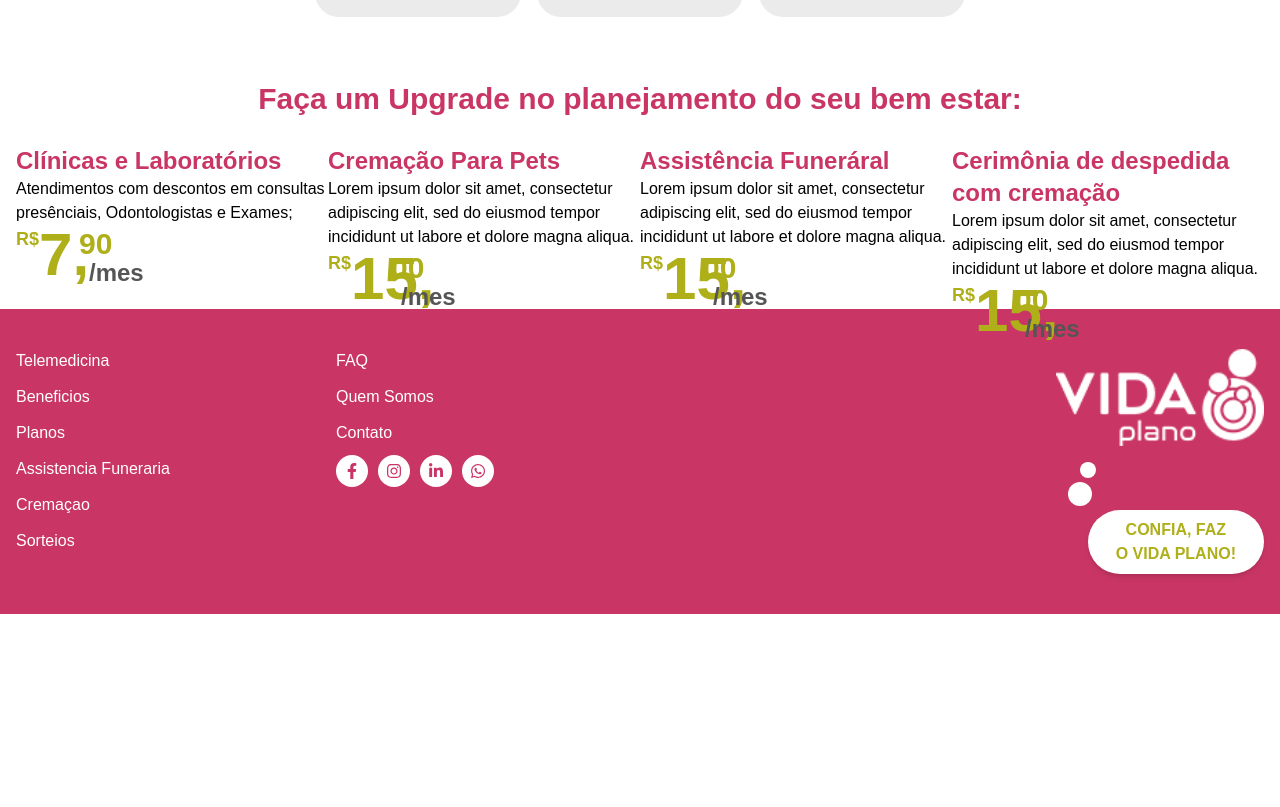
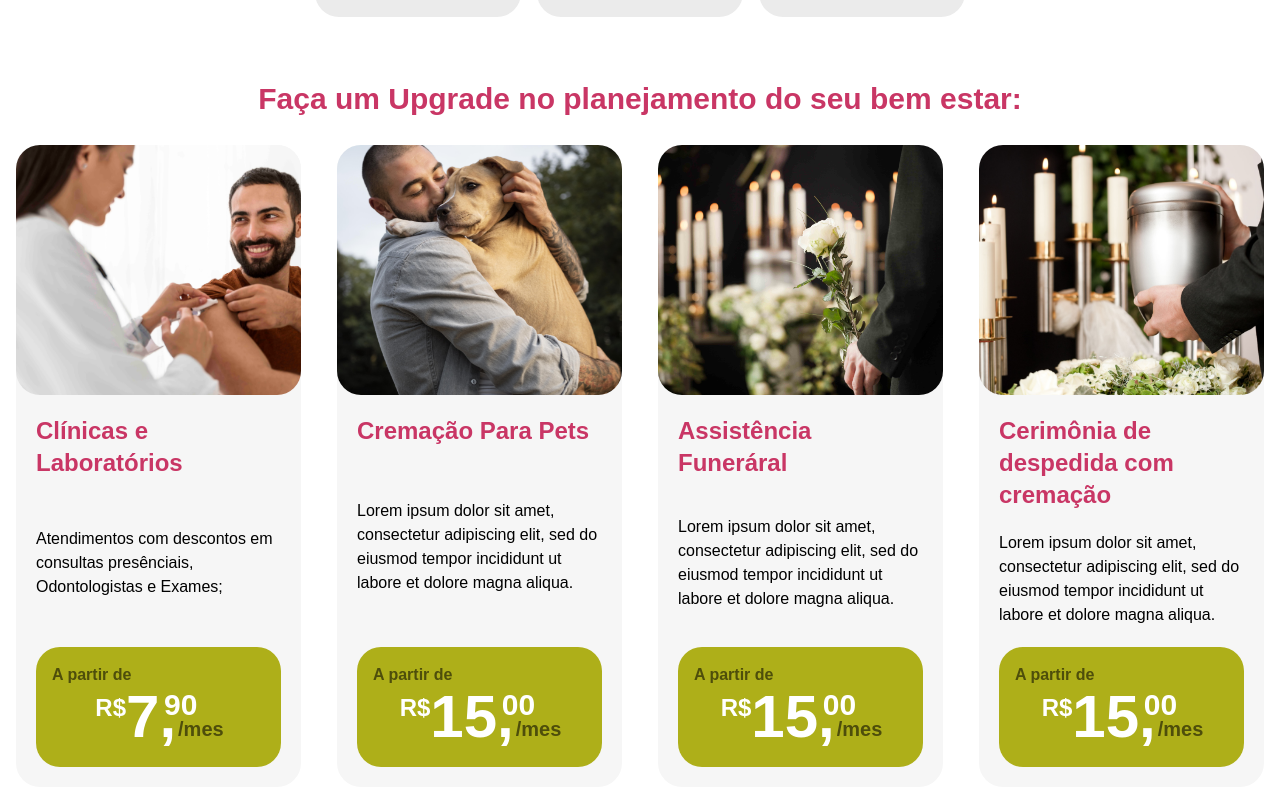
Before and after one commit to disabela-maria20/next-vida-plano-app, a Next.js app: page / in a window 1280 px wide. Shown: the part 4973-5780 px from the top of the page. Before the commit the page ends 5587 px from the top, so only its background shows below. Built offline with nearby package versions, Linux system fonts and the light colour scheme; a web font is replaced by a local one.

Commit message:
feat: add nova sessão

```diff
--- a/texts/index.json
+++ b/texts/index.json
@@ -246,7 +246,7 @@
     "cardPlanejamento": [
       {
         "id": 1,
-        "img": "",
+        "img": "./img/paciente-sorridente-olhando-para-medica.jpg",
         "titulo": "Clínicas e Laboratórios",
         "texto1": "Atendimentos com descontos em consultas presênciais, Odontologistas e Exames;",
         "texto2": "A partir de",
@@ -256,7 +256,7 @@
       },
       {
         "id": 2,
-        "img": "",
+        "img": "./img/homem-abracando-seu-pitbull-amigavel.jpg",
         "titulo": "Cremação Para Pets",
         "texto1": "Lorem ipsum dolor sit amet, consectetur adipiscing elit, sed do eiusmod tempor incididunt ut labore et dolore magna aliqua.",
         "texto2": "A partir de",
@@ -266,7 +266,7 @@
       },
       {
         "id": 3,
-        "img": "",
+        "img": "./img/mulher-segurando-flor-branca-no-funeral.jpg",
         "titulo": "Assistência Funeráral",
         "texto1": "Lorem ipsum dolor sit amet, consectetur adipiscing elit, sed do eiusmod tempor incididunt ut labore et dolore magna aliqua. ",
         "texto2": "A partir de",
@@ -276,7 +276,7 @@
       },
       {
         "id": 4,
-        "img": "",
+        "img": "./img/homem-tomando-urna-funeraria-com-velas-e-flores.jpg",
         "titulo": "Cerimônia de despedida com cremação",
         "texto1": "Lorem ipsum dolor sit amet, consectetur adipiscing elit, sed do eiusmod tempor incididunt ut labore et dolore magna aliqua.",
         "texto2": "A partir de",
--- a/views/home/index.tsx
+++ b/views/home/index.tsx
@@ -431,28 +431,50 @@ const Home = () => {
         </div>
       </section>
       {/* Planejamento */}
-      <section>
+      <section className="mb-9 md:mb-16">
         <div className="container m-auto px-4">
           <h2 className="text-pink font-bold text-3xl text-center mb-7">
             {text.planejamento.titulo1}
           </h2>
-          <div className="grid md:grid-cols-2 xl:grid-cols-4">
+          <div className="grid lg:grid-cols-4 gap-9 items-stretch">
             {text.planejamento.cardPlanejamento.map((data) => (
-              <div key={data.id} className="relative">
-                <img src={data.img} alt="" />
-                <h3 className="text-2xl text-pink font-bold">{data.titulo}</h3>
-                <p>{data.texto1}</p>
-                <div className="text-cold-green font-bold ">
-                  <span className="text-lg">R$</span>
-                  <span className="relative">
-                    <span className="text-6xl absolute">{data.valor},</span>
-                    <span className="absolute text-3xl top-[-5px] left-[40px]">
-                      {data.centavos}
-                    </span>
-                    <span className="text-[#555555] text-2xl absolute bottom-0 top-[26px] left-[50px]">
-                      {data.mes}
-                    </span>
-                  </span>
+              <div
+                key={data.id}
+                className="relative rounded-3xl h-full bg-[#f6f6f6] flex flex-col"
+              >
+                <img
+                  src={data.img}
+                  className="rounded-3xl h-[250px] w-full object-cover"
+                  alt=""
+                />
+
+                {/* Área interna que empurra o rodapé para o fim */}
+                <div className="p-5 flex flex-col justify-between items-center lg:items-start flex-1 gap-5">
+                  <div>
+                    <h3 className="text-2xl text-pink font-bold">
+                      {data.titulo}
+                    </h3>
+                  </div>
+                  <div>
+                    <p>{data.texto1}</p>
+                  </div>
+                  <div className="bg-cold-green font-bold relative lg:w-full lg:max-w-[100%] rounded-3xl max-w-[200px] p-4 h-[120]">
+                    <p className="text-[#4e4e0b]">{data.texto2}</p>
+                    <div className="flex justify-center">
+                      <span className="text-2xl text-white relative top-[5px]">
+                        R$
+                      </span>
+                      <span className="text-6xl block text-white">
+                        {data.valor},
+                      </span>
+                      <span className="text-white text-3xl relative -left-3">
+                        {data.centavos}
+                        <p className="text-[#4e4e0b] text-xl relative bottom-2 left-3.5">
+                          {data.mes}
+                        </p>
+                      </span>
+                    </div>
+                  </div>
                 </div>
               </div>
             ))}
```
Also changed, not shown: public/img/mulher-segurando-flor-branca-no-funeral.jpg (added), public/img/paciente-sorridente-olhando-para-medica.jpg (added).
